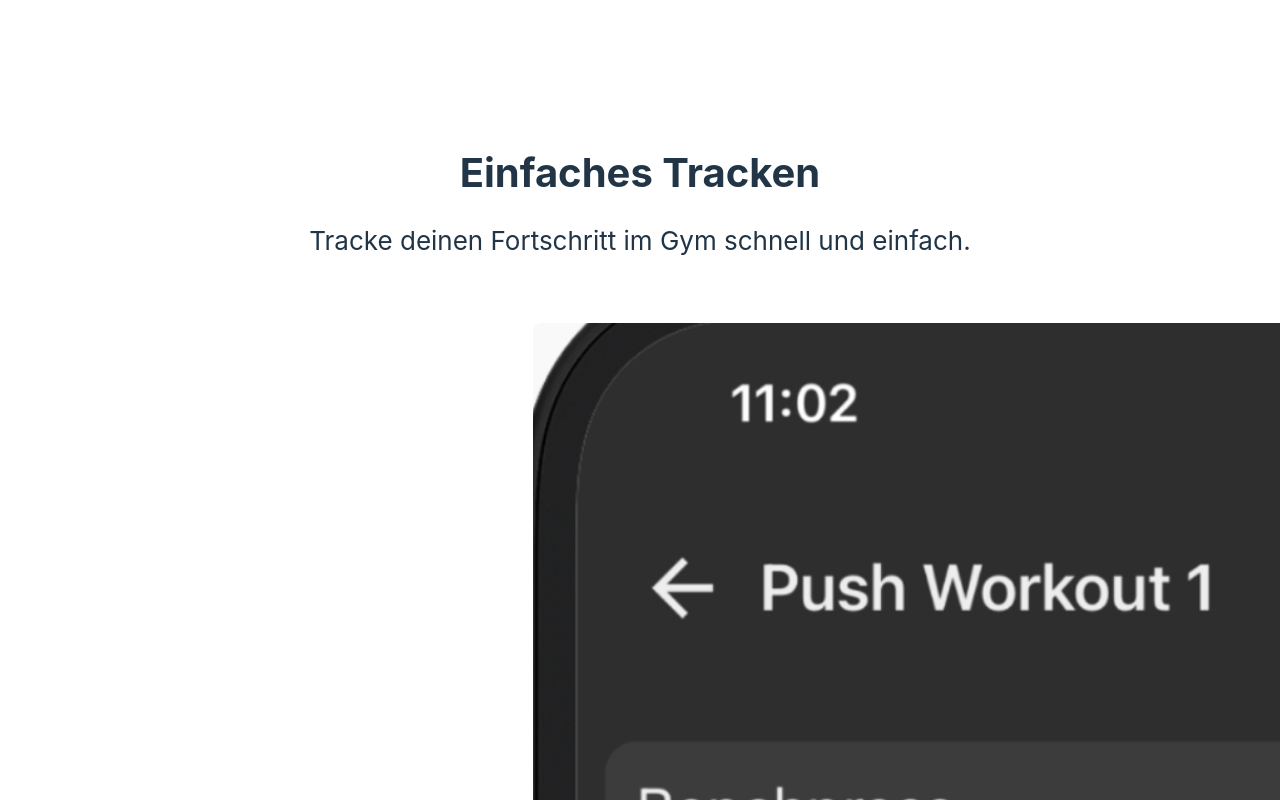
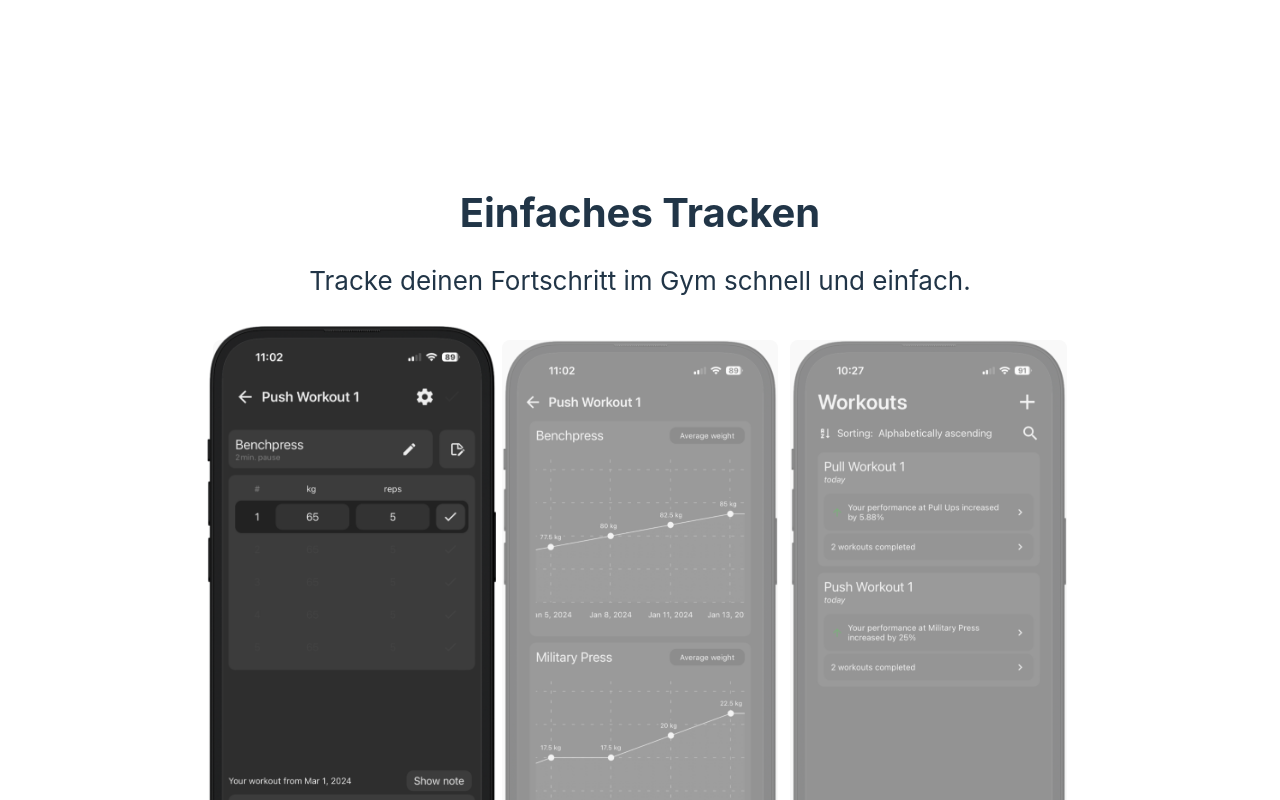
Before and after one commit to FloErwerth/pureweight.com, a React (Vite) app: page / in a window 1280 px wide. Shown: the part 840-1640 px from the top of the page. Built offline with nearby package versions, Linux system fonts and the light colour scheme.

Commit message:
finalize fix

```diff
--- a/src/components/Functions.tsx
+++ b/src/components/Functions.tsx
@@ -17,7 +17,7 @@ export const Functions = () => {
   const getImageClass = useCallback(
     (index: number) => {
       const base =
-        "max-lg:h-[75vh] transition-all duration-300 hover:opacity-100 lg:scale-100 lg:hover:scale-105 cursor-pointer";
+        "max-lg:h-[75vh] lg:h-[600px] transition-all duration-300 hover:opacity-100 lg:scale-100 lg:hover:scale-105 cursor-pointer";
       if (index === selectedIndex) {
         return `${base} opacity-100 lg:scale-105`;
       }
@@ -96,30 +96,30 @@ export const Functions = () => {
 
   return (
     <>
-      <div className="h-[150px] max-lg:mb-5 justify-center relative flex">
+      <div className="justify-center relative flex mb-2 lg:mb-10">
         <div id="functions" />
-        <div className="absolute max-lg:top-3 lg:-top-10">{selectedText}</div>
+        <span>{selectedText}</span>
       </div>
       <div
         style={{ scrollbarWidth: "none" }}
-        className="grid lg:justify-between grid-cols-[max-content_max-content_max-content] px-[25vw] max-lg:overflow-x-auto max-lg:overflow-y-hidden"
+        className="grid lg:justify-between lg:h-fit grid-cols-[max-content_max-content_max-content] max-lg:px-[25vw] max-lg:overflow-x-auto max-lg:overflow-y-hidden"
       >
         <button
-          className="max-lg:h-[calc(75vh-40px)] overflow-hidden"
+          className="max-lg:h-[calc(75vh-40px)] max-lg:overflow-hidden"
           ref={pic1Ref}
           onClick={() => handleSelect(0)}
         >
           <img id="img1" className={getImageClass(0)} src={push_workout} alt="" />
         </button>
         <button
-          className="max-lg:h-[calc(75vh-40px)] overflow-hidden"
+          className="max-lg:h-[calc(75vh-40px)]  max-lg:overflow-hidden"
           ref={pic2Ref}
           onClick={() => handleSelect(1)}
         >
           <img id="img2" className={getImageClass(1)} src={graph} alt="graph" />
         </button>
         <button
-          className="max-lg:h-[calc(75vh-40px)] overflow-hidden"
+          className="max-lg:h-[calc(75vh-40px)]  max-lg:overflow-hidden"
           ref={pic3Ref}
           onClick={() => handleSelect(2)}
         >
```
